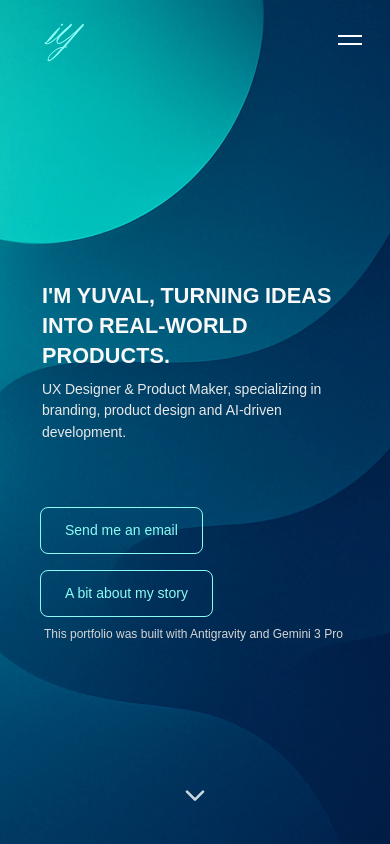
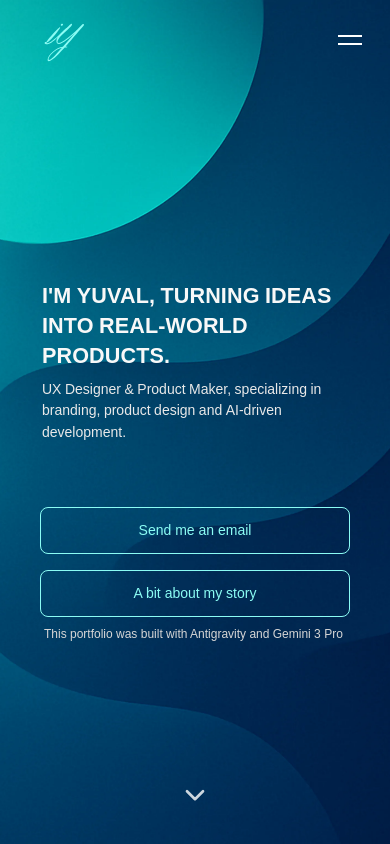
Before and after one commit to IshayYuval/yuval-ishay-portfolio, a Next.js app: page / in a window 390 px wide. Shown: the top 844 px of the page. Built offline with nearby package versions, Linux system fonts and the light colour scheme; a web font is replaced by a local one.

Commit message:
added more motion animations, adjusted the cluttered sections in the landing page to take the full screen height when on mobile

```diff
--- a/src/app/page.tsx
+++ b/src/app/page.tsx
@@ -7,6 +7,7 @@ import Button from "@/components/ui/Button/Button";
 import ReviewCard from "@/components/ui/ReviewCard/ReviewCard";
 import ScrollDownButton from "@/components/ui/ScrollDownButton/ScrollDownButton";
 import HeroAnimatedContent from "@/components/ui/HeroAnimatedContent/HeroAnimatedContent";
+import ScrollToTop from "@/components/ui/ScrollToTop/ScrollToTop";
 import { reviews } from "@/data/portfolio";
 
 export default function Home() {
@@ -30,7 +31,7 @@ export default function Home() {
 
       <div className="relative z-10 bg-[var(--color-brand-secondary-900)]">
         {/* About Me */}
-        <Section id="about-me" className="flex items-center justify-center">
+        <Section id="about-me" className="flex items-center justify-center min-h-[calc(100vh-var(--header-height))] md:min-h-0">
           <motion.div
             initial={{ opacity: 0, y: 30 }}
             whileInView={{ opacity: 1, y: 0 }}
@@ -53,7 +54,7 @@ export default function Home() {
         </Section>
 
         {/* Me as a designer */}
-        <Section className="flex items-center justify-center">
+        <Section className="flex items-center justify-center min-h-[calc(100vh-var(--header-height))] md:min-h-0">
           <motion.div
             initial={{ opacity: 0, y: 30 }}
             whileInView={{ opacity: 1, y: 0 }}
@@ -96,6 +97,7 @@ export default function Home() {
             ))}
           </div>
         </Section>
+        <ScrollToTop />
       </div>
     </>
   );
--- a/src/components/ui/HeroAnimatedContent/HeroAnimatedContent.tsx
+++ b/src/components/ui/HeroAnimatedContent/HeroAnimatedContent.tsx
@@ -1,6 +1,6 @@
 "use client";
 
-import { motion, Variants } from "framer-motion";
+import { motion, Variants, useScroll, useTransform } from "framer-motion";
 import Button from "@/components/ui/Button/Button";
 
 const textContainerVariants: Variants = {
@@ -89,8 +89,12 @@ export default function HeroAnimatedContent() {
     const h1Text = "I'M YUVAL, TURNING IDEAS INTO REAL-WORLD PRODUCTS.";
     const subText = "UX Designer & Product Maker, specializing in branding, product design and AI-driven development.";
 
+    const { scrollY } = useScroll();
+    // Assuming a standard screen height is around 800-1000px, 600px of scroll is a good point to fully fade out.
+    const opacity = useTransform(scrollY, [0, 600], [1, 0]);
+
     return (
-        <div className="container-custom z-10">
+        <motion.div className="container-custom z-10" style={{ opacity }}>
             <motion.h1
                 className="mb-1 ml-0.5"
                 variants={textContainerVariants}
@@ -123,13 +127,13 @@ export default function HeroAnimatedContent() {
                 initial="hidden"
                 animate="visible"
             >
-                <motion.div variants={buttonVariants}>
-                    <Button variant="secondary" href="mailto:ishayyuval@gmail.com?subject=Hello%20Yuval" target="_blank">
+                <motion.div variants={buttonVariants} className="w-full sm:w-[240px]">
+                    <Button variant="secondary" href="mailto:ishayyuval@gmail.com?subject=Hello%20Yuval" target="_blank" className="w-full justify-center">
                         Send me an email
                     </Button>
                 </motion.div>
-                <motion.div variants={buttonVariants}>
-                    <Button variant="secondary" targetId="about-me">
+                <motion.div variants={buttonVariants} className="w-full sm:w-[240px]">
+                    <Button variant="secondary" targetId="about-me" className="w-full justify-center">
                         A bit about my story
                     </Button>
                 </motion.div>
@@ -143,6 +147,6 @@ export default function HeroAnimatedContent() {
             >
                 This portfolio was built with Antigravity and Gemini 3 Pro
             </motion.span>
-        </div>
+        </motion.div>
     );
 }
--- a/src/components/ui/ScrollDownButton/ScrollDownButton.tsx
+++ b/src/components/ui/ScrollDownButton/ScrollDownButton.tsx
@@ -6,9 +6,12 @@ interface ScrollDownButtonProps {
     targetId: string;
 }
 
-import { motion } from "framer-motion";
+import { motion, useScroll, useTransform } from "framer-motion";
 
 export default function ScrollDownButton({ targetId }: ScrollDownButtonProps) {
+    const { scrollY } = useScroll();
+    const opacity = useTransform(scrollY, [0, 600], [1, 0]);
+
     const handleScroll = () => {
         const element = document.getElementById(targetId);
         if (element) {
@@ -53,7 +56,7 @@ export default function ScrollDownButton({ targetId }: ScrollDownButtonProps) {
             initial="initial"
             animate="animate"
             whileHover="hover"
-            style={{ x: "-50%" }} // Replaces -translate-x-1/2 to avoid conflicting with framer-motion transforms
+            style={{ x: "-50%", opacity }}
             variants={{
                 initial: { y: 0 },
                 animate: {
```
